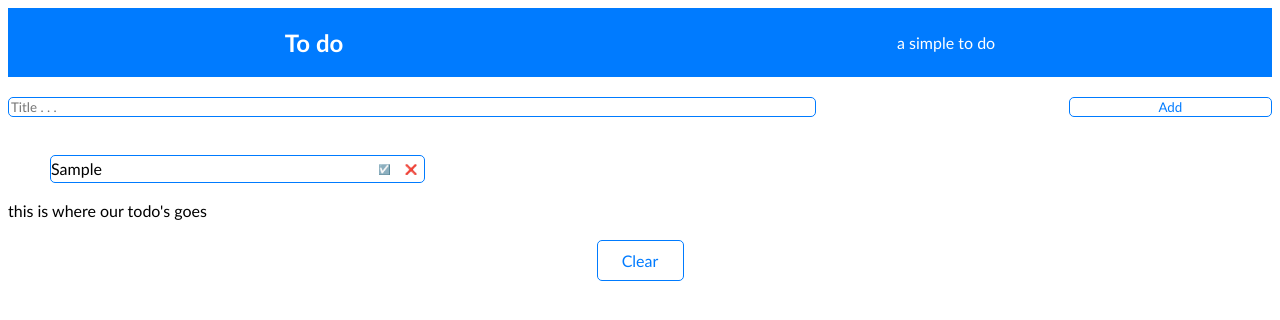
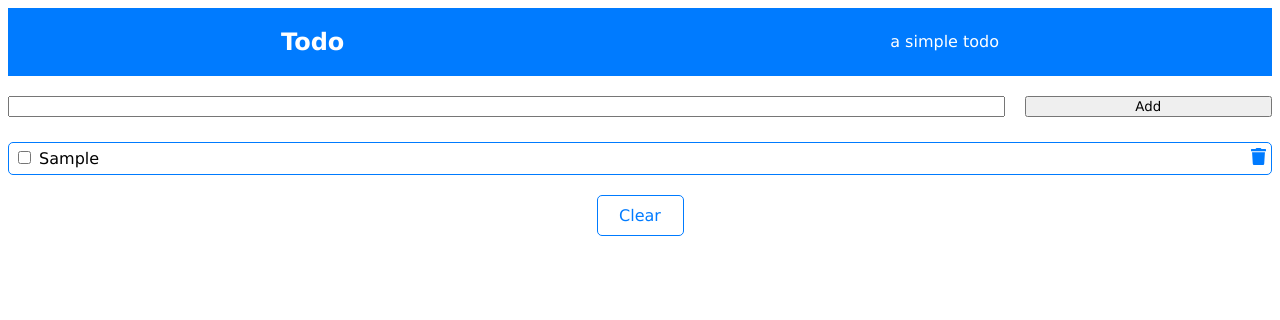
Before and after one commit to Vasileios1314/class1-TodoApp, a plain HTML site: page index.html in a window 1280 px wide. Both pictures are taken after typing "Sample" into the empty fields and a click on the button "Add". Drawn offline with Linux system fonts and the light colour scheme.

Commit message:
functinal

```diff
--- a/index.html
+++ b/index.html
@@ -1,29 +1,26 @@
 <!DOCTYPE html>
 <html lang="en">
   <head>
-    <meta charset="UTF-8">
-    <meta http-equiv="X-UA-Compatible" content="IE=edge">
-    <meta name="viewport" content="width=device-width, initial-scale=1.0">
+    <meta charset="UTF-8" />
+    <meta http-equiv="X-UA-Compatible" content="IE=edge" />
+    <meta name="viewport" content="width=device-width, initial-scale=1.0" />
     <title>Todo App</title>
     <link rel="stylesheet" href="styles.css" />
   </head>
   <body>
     <div class="c-wrapper">
       <div class="header">
-            <h2 class="header-title">To do</h2>
-            <span class="header-subtitle">a simple to do</span>
+        <h2 class="header-title">Todo</h2>
+        <span class="header-sudtitle">a simple todo</span>
       </div>
       <div class="body">
         <div class="body-input">
-                <input placeholder='Title . . .' type="text" class="c-input">
+          <input type="text" class="c-input" />
           <button class="c-input-btn">Add</button>
         </div>
-            <div class="todoDiv">
-                <ul class="todoUl" ></ul>
+        <div class="body-todos"></div>
       </div>
-            <div class="body-todos">this is where our todo's goes</div>
-        </div>
-        <div class="clearBtn">Clear</div>
+      <div class="btn">Clear</div>
     </div>
   </body>
   <script type="text/javascript" src="index.js"></script>
--- a/index.js
+++ b/index.js
@@ -1,52 +1,65 @@
-// selectors
-const input = document.querySelector(".c-input");
+const btn = document.querySelector(".btn");
+
 const addBtn = document.querySelector(".c-input-btn");
-const ul = document.querySelector(".todoUl");
-const clear = document.querySelector(".clearBtn");
+const allTodos = document.querySelector(".body-todos");
 
-// event listeners
-addBtn.addEventListener('click', addTodo);
-ul.addEventListener('click', deleteCheck);
+// when i click the btn
+addBtn.addEventListener("click", () => {
+  const input = document.querySelector(".c-input");
+  // error handling in case of empty value
+  if (input.value === "") return alert("Your input is empty!");
 
+  const todo = document.createElement("span");
+  todo.classList.add("todo");
+  todo.innerHTML = `<div class="todo-checkbox">
+  <input class="${input.value}" type="checkbox" id="${input.value}" name="${input.value}" />
+  <label for="${input.value}">${input.value}</label>
+</div>
+<div class="todo-bin">
+  <svg
+    width="15px"
+    color="#007bff"
+    xmlns="http://www.w3.org/2000/svg"
+    viewBox="0 0 448 512"
+  >
+    <path
+      style="fill: rgb(0, 123, 255)"
+      d="M432 32H312l-9.4-18.7A24 24 0 0 0 281.1 0H166.8a23.72 23.72 0 0 0-21.4 13.3L136 32H16A16 16 0 0 0 0 48v32a16 16 0 0 0 16 16h416a16 16 0 0 0 16-16V48a16 16 0 0 0-16-16zM53.2 467a48 48 0 0 0 47.9 45h245.8a48 48 0 0 0 47.9-45L416 128H32z"
+    ></path>
+  </svg>
+</div>`;
 
-// functions
-  function addTodo(){
-    // todo div
-    const todoDiv = document.createElement('div')
-    todoDiv.classList.add('todo')
-    // create list
-    const newTodo = document.createElement('li')
-    newTodo.innerHTML = input.value;
-    newTodo.classList.add('todo-item')
-    todoDiv.appendChild(newTodo)
-     // check btn
-     const checkBtn = document.createElement('button')
-     checkBtn.innerHTML = '☑️'
-     checkBtn.classList.add("check-btn")
-     todoDiv.appendChild(checkBtn)
-    // dlt btn
-    const completedBtn = document.createElement('button')
-    completedBtn.innerHTML = '❌'
-    completedBtn.classList.add("complete-btn")
-    todoDiv.appendChild(completedBtn)
+  allTodos.append(todo);
+  //   append also to local storage
+  //   remove value from input
+  input.value = "";
 
-    // append to list
-    ul.appendChild(todoDiv)
-    // clear input
-    input.value = "";
-  }
+  //   delete a todo
+  const bin = todo.querySelector(".todo-bin");
+  bin.addEventListener("click", () => {
+    todo.remove();
+    // remove also from local storage
+  });
 
-  function deleteCheck(event){
-    console.log(event.target)
-    const item = event.target
-    // dlt
-    if(item.classList[0] === 'complete-btn'){
-      const todo = item.parentElement
-      todo.remove()
-    }
-    // check
-    if(item.classList[0] === 'check-btn'){
-      const todo = item.parentElement
-      todo.classList.toggle('checked')
-    }
-  }
+  //   is checkbox checked?
+});
+
+// clear all btn
+btn.addEventListener("click", () => {
+  const todos = document.querySelectorAll(".todo");
+  todos.forEach((todo) => todo.remove());
+});
+
+// To do for next time: Local Storage
+
+// check if local storage exists
+// if yes for each items in local storage append it to our todos div
+// if not make a local storage
+
+// for each item we add in in our todos we add it also in local storage
+// and the same for delete
+if (localStorage.getItem("myTodos")) {
+  console.log("local storage is there");
+} else {
+  console.log("local storage is NOT there");
+}
--- a/styles.css
+++ b/styles.css
@@ -1,102 +1,62 @@
-*{
-    font-family: 'Gill Sans', 'Gill Sans MT', Calibri, 'Trebuchet MS', sans-serif;
+* {
+    font-family: "Lucida Sans", "Lucida Sans Regular", "Lucida Grande",
+      "Lucida Sans Unicode", Geneva, Verdana, sans-serif;
   }
-
-.c-wrapper{
+  .c-wrapper {
     display: flex;
     flex-direction: column;
   }
-.header{
+
+  .header {
     display: flex;
+    justify-content: space-around;
     align-items: center;
-    justify-content: space-around;
     background-color: #007bff;
     color: #fff;
   }
 
-.body-input{
+  .body-input {
     display: flex;
     justify-content: space-around;
-    margin: 20px 0;
+    margin: 20px 0px;
   }
 
-.c-input{
+  .c-input {
     width: 80%;
-    margin-right: 20%;
-    border-radius: 5px;
-    border: 1px solid #007bff;
+    margin-right: 20px;
+  }
+  .c-input-btn {
+    width: 20%;
   }
 
-.c-input-btn {
-    width: 20%;
-    border: 1px solid #007bff;
-    border-radius: 5px;
-    color: #007bff;
-    cursor: pointer;
-    background-color: #fff;
-}
-
-.c-input-btn:hover{
-    background-color: #007bff;
-    color: #fff;
-}
-
-.clearBtn {
+  .btn {
     width: 65px;
     padding: 10px;
     margin: 20px;
+    text-align: center;
     align-self: center;
-    text-align: center;
     border: 1px solid #007bff;
     border-radius: 5px;
     color: #007bff;
     cursor: pointer;
   }
-.clearBtn:hover{
+
+  .btn:hover {
     background-color: #007bff;
     color: #fff;
   }
 
-.todoDiv{
+  .body-todos {
     display: flex;
-justify-content: left;
-align-items: left;
-}
-
-.todoUl {
-    min-width: 30%;
-    list-style: none;
+    flex-direction: column;
   }
 
   .todo {
-    margin: 2px;
-    background-color: #fff;
-    color: black;
-    font-size: 1.5 rem;
+    padding: 5px;
+    border-radius: 5px;
+    border: 1px solid #007bff;
     display: flex;
     justify-content: space-between;
-    align-items: center;
-    border: 1px solid #007bff;
-    border-radius: 5px;
+    cursor: pointer;
+    margin-top: 5px;
   }
-
-.todo li {
-    flex: 1;
-}
-
-
-
-.complete-btn,
-.check-btn {
-    background: #fff;
-    border: none;
-    padding: 5px;
-    margin: 2px;
-    cursor: pointer;
-    font-size: 10px;
-}
-
-.checked{
-    text-decoration: line-through;
-    opacity: 0.5;
-}
```
Lines whose indentation alone changed are shown as unchanged.
